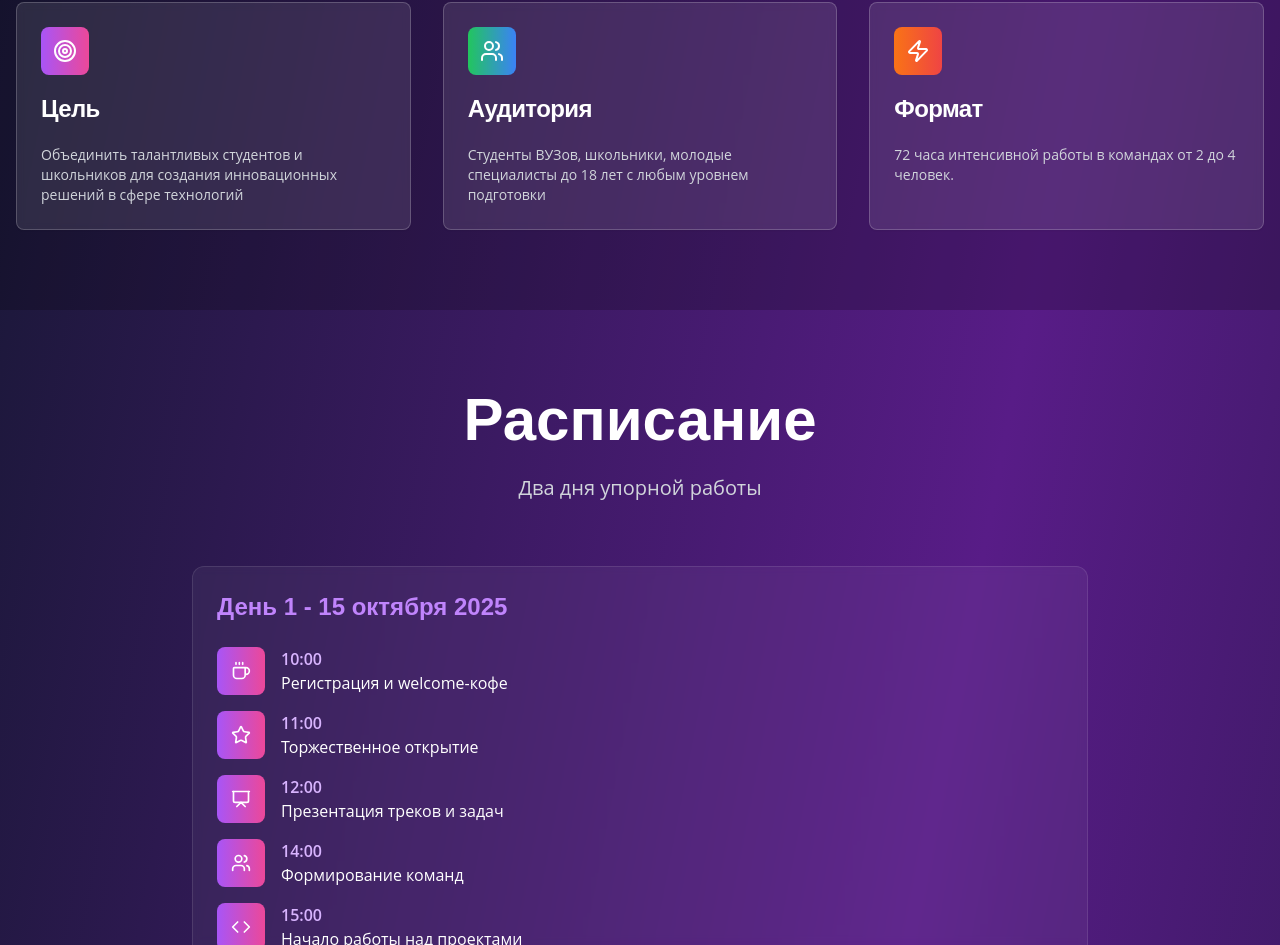
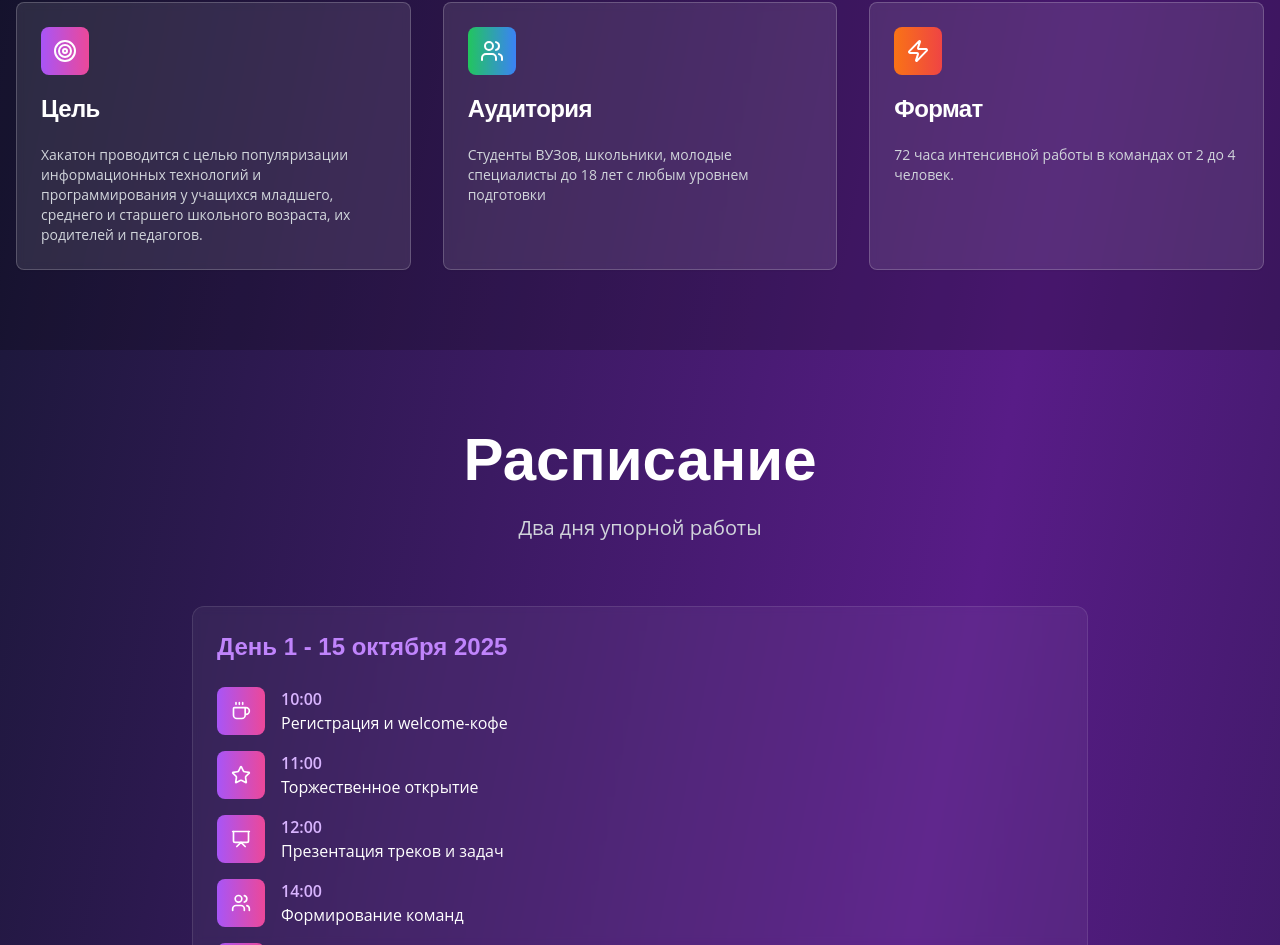
Before and after one commit to artemosipov13903-dev/nextgen-hackathon-landing, a React (Vite) app: page / in a window 1280 px wide. Shown: the part 1002-1947 px from the top of the page. Built offline with nearby package versions, Linux system fonts and the light colour scheme.

Commit message:
Обновление 1 компонентов

```diff
--- a/src/components/AboutSection.tsx
+++ b/src/components/AboutSection.tsx
@@ -21,9 +21,7 @@ const AboutSection = () => {
               <CardTitle className="text-white">Цель</CardTitle>
             </CardHeader>
             <CardContent>
-              <CardDescription className="text-gray-300">
-                Объединить талантливых студентов и школьников для создания инновационных решений в сфере технологий
-              </CardDescription>
+              <CardDescription className="text-gray-300">Хакатон проводится с целью популяризации информационных технологий и программирования у учащихся младшего, среднего и старшего школьного возраста, их родителей и педагогов.</CardDescription>
             </CardContent>
           </Card>
 
```
